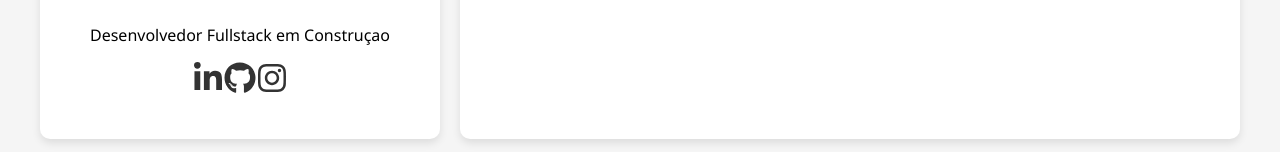
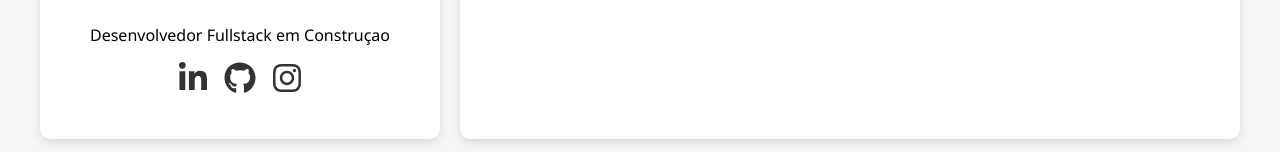
Before and after one commit to victoralmeidaa/react_victor-almeida, a React (Vite) app: page / in a window 1280 px wide. Shown: the part 500-652 px from the top of the page. Built offline with nearby package versions, Linux system fonts and the light colour scheme.

Commit message:
add icons barLateral

```diff
--- a/src/styles/Perfil.css
+++ b/src/styles/Perfil.css
@@ -11,10 +11,21 @@
 }
 
 /* REDES SOCIAL */
-
+.perfil-redes{
+    display: flex;
+    justify-content: center;
+    gap: 15px;
+    margin-top: 15px;
+}
 .perfil-icone{
     font-size: 2rem;
     color: #333;
     border-radius: 15%;
     transition: transform 0.2 ease, color 0.2 ease;
 }
+
+.perfil-icone:hover{
+    transform: scale(1.1);
+    color: #0077b5;
+
+}
```
